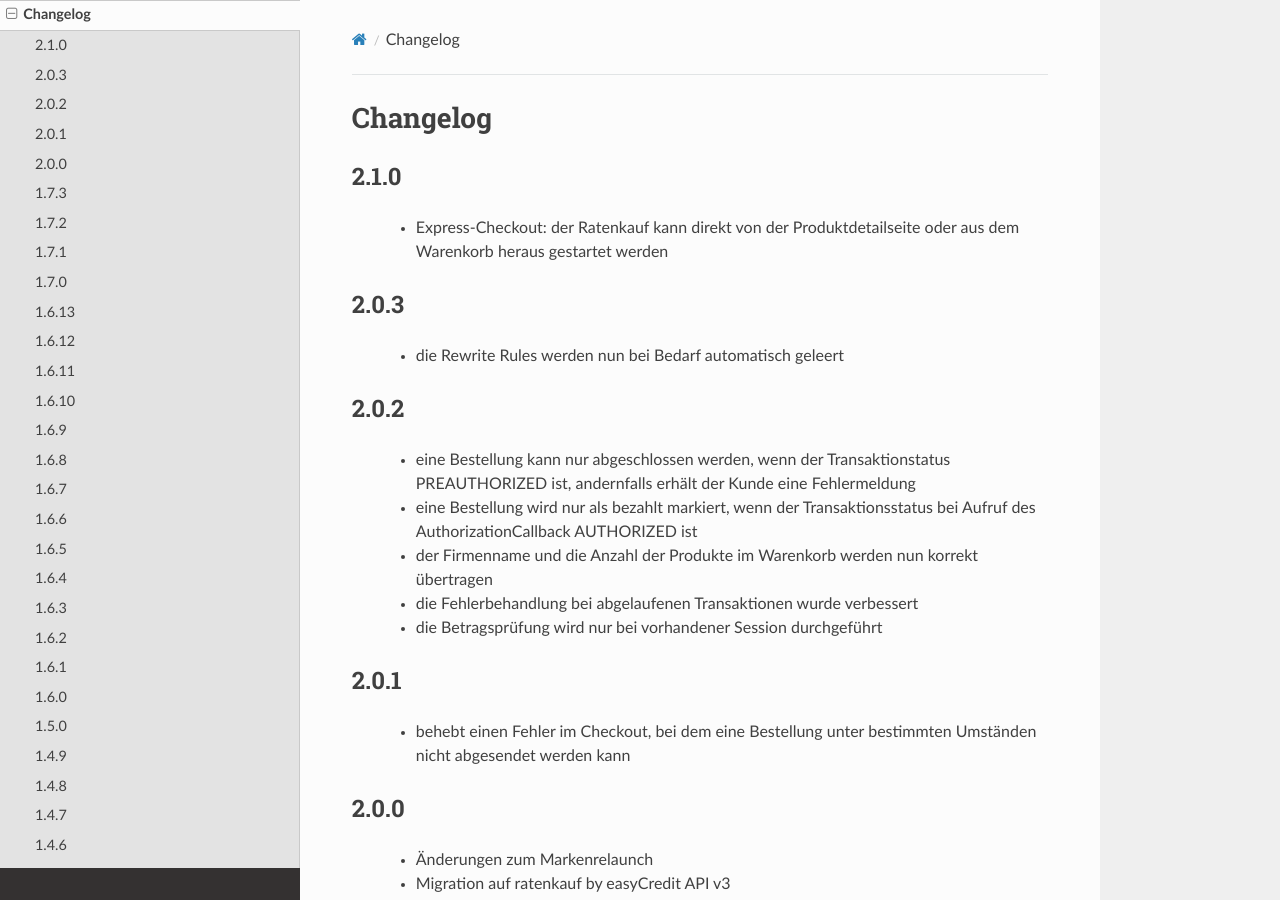
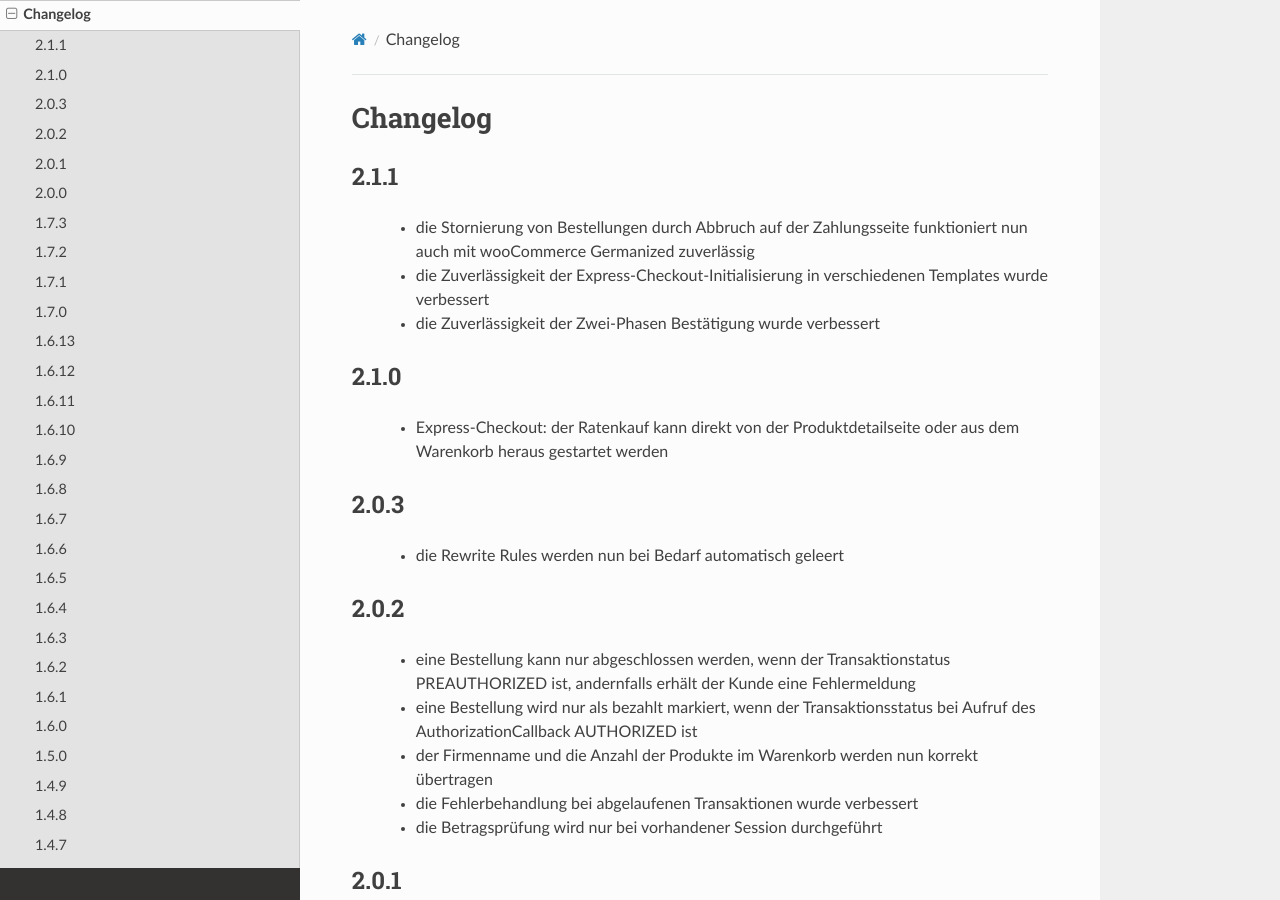
Before and after one commit to teambank/ratenkaufbyeasycredit-plugin-woocommerce, a Sphinx documentation site: the page built from docs/source/changelog.rst, in a window 1280 px wide and 900 px high. Built offline with Sphinx 7.4.7 and the Read the Docs theme 2.0.0, drawn with Linux system fonts in a browser that asks for light colours.

Commit message:
version bump

```diff
--- a/docs/source/changelog.rst
+++ b/docs/source/changelog.rst
@@ -1,5 +1,12 @@
 Changelog
 =========
+
+2.1.1
+-----
+
+- die Stornierung von Bestellungen durch Abbruch auf der Zahlungsseite funktioniert nun auch mit wooCommerce Germanized zuverlässig
+- die Zuverlässigkeit der Express-Checkout-Initialisierung in verschiedenen Templates wurde verbessert
+- die Zuverlässigkeit der Zwei-Phasen Bestätigung wurde verbessert
 
 2.1.0
 -----
--- a/docs/source/conf.py
+++ b/docs/source/conf.py
@@ -26,7 +26,7 @@ author = u'Teambank AG'
 # The short X.Y version
 version = u''
 # The full version, including alpha/beta/rc tags
-release = u'2.0.3'
+release = u'2.1.1'
 
 # -- General configuration ---------------------------------------------------
 
```
Also changed, not shown: 4 other files.
